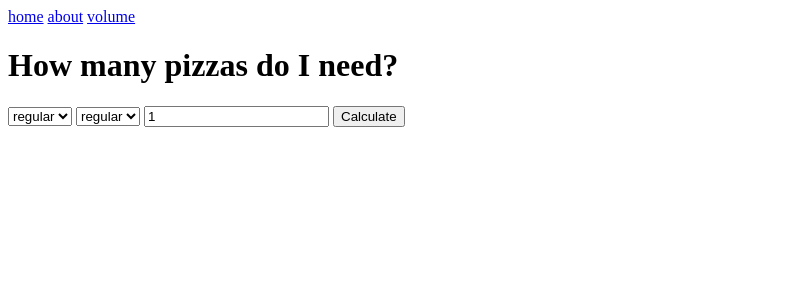
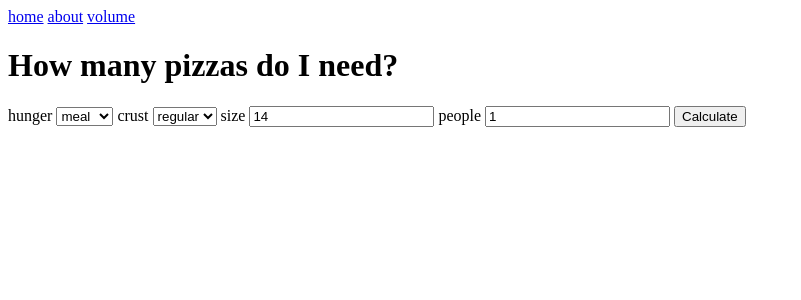
Before and after one commit to nicorichard/hmpdin, a SvelteKit app: page / in a window 1280 px wide. Shown: the top 300 px of the page, without its empty margins (0-801 px from the left). Built offline with nearby package versions, Linux system fonts and the light colour scheme.

Commit message:
swap the form to have all options from js, add labels

```diff
--- a/src/routes/+page.svelte
+++ b/src/routes/+page.svelte
@@ -2,17 +2,29 @@
 	import calculate from './calculate.js';
 
 	let result = 0;
+
+    let size = 14;
     let people = 1;
 
-    let crust = "regular";
+    let crustOptions = [
+        {
+            title: "thin",
+            multiplier: 1.4,
+        },
+        {
+            title: "regular",
+            multiplier: 1,
+        }
+    ];
+    let crust = crustOptions[1];
 
-    let hungerLevels = [
+    let hungerOptions = [
         {
             title: "snack",
             value: 2.5,
         },
         {
-            title: "regular",
+            title: "meal",
             value: 3.5,
         },
         {
@@ -20,10 +32,10 @@
             value: 6,
         }
     ];
-    let hunger = hungerLevels[1];
+    let hunger = hungerOptions[1];
 
 	function handleSubmit() {
-        result = calculate(hunger.value, people, 14, crust === "thin");
+        result = calculate(hunger.value, people, size, crust.multiplier);
 	}
 
     function onChange() {
@@ -35,24 +47,42 @@
 
 
 <form on:submit|preventDefault={handleSubmit}>
+    <label>
+        hunger
         <select
             bind:value={hunger}
             on:change={onChange}
         >
-        {#each hungerLevels as level}
+            {#each hungerOptions as level}
                 <option value={level}>{level.title}</option>
             {/each}
         </select>
+    </label>
 
+    <label>
+        crust
         <select
             bind:value={crust}
             on:change={onChange}
         >
-        <option value="thin">thin</option>
-        <option value="regular">regular</option>
+            {#each crustOptions as option}
+                <option value={option}>{option.title}</option>
+            {/each}
         </select>
+    </label>
 
     <label>
+        size
+        <input
+            bind:value={size}
+            on:change={onChange}
+            type="number"
+            min="1"
+        />
+    </label>
+
+    <label>
+        people
         <input
             bind:value={people}
             on:change={onChange}
--- a/src/routes/calculate.js
+++ b/src/routes/calculate.js
@@ -9,21 +9,20 @@ const standardPizzaVolume = circleArea(14);
 
 /**
  * @param {number} diameter
- * @param {boolean} thinCrust
+ * @param {number} crustMultiplier
  */
-function volumeMultiplier(diameter, thinCrust) {
-    const thinCrustMultiplier = thinCrust ? 1.4 : 1;
-    return standardPizzaVolume / circleArea(diameter) * thinCrustMultiplier;
+function volumeMultiplier(diameter, crustMultiplier) {
+    return standardPizzaVolume / circleArea(diameter) * crustMultiplier;
 }
 
 /**
  * @param {number} hungerLevel
  * @param {number} people
  * @param {number} diameter
- * @param {boolean} thinCrust
+ * @param {number} crustMultiplier
  */
-export default function calculate(hungerLevel, people, diameter, thinCrust) {
-    const volumeMod = volumeMultiplier(diameter, thinCrust);
+export default function calculate(hungerLevel, people, diameter, crustMultiplier) {
+    const volumeMod = volumeMultiplier(diameter, crustMultiplier);
     const floatResult = (hungerLevel * people) / 8 * volumeMod;
 
     return Math.ceil(floatResult);
```
Lines whose indentation alone changed are shown as unchanged.
